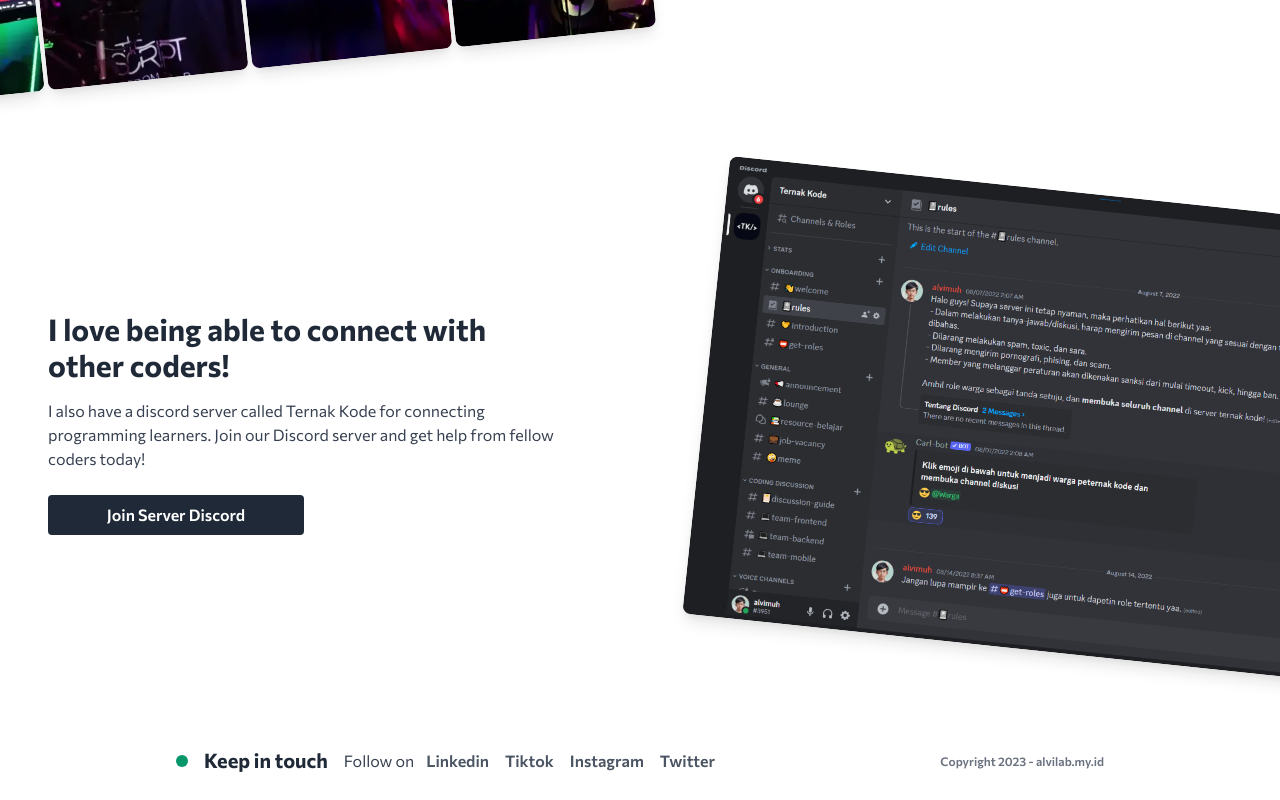
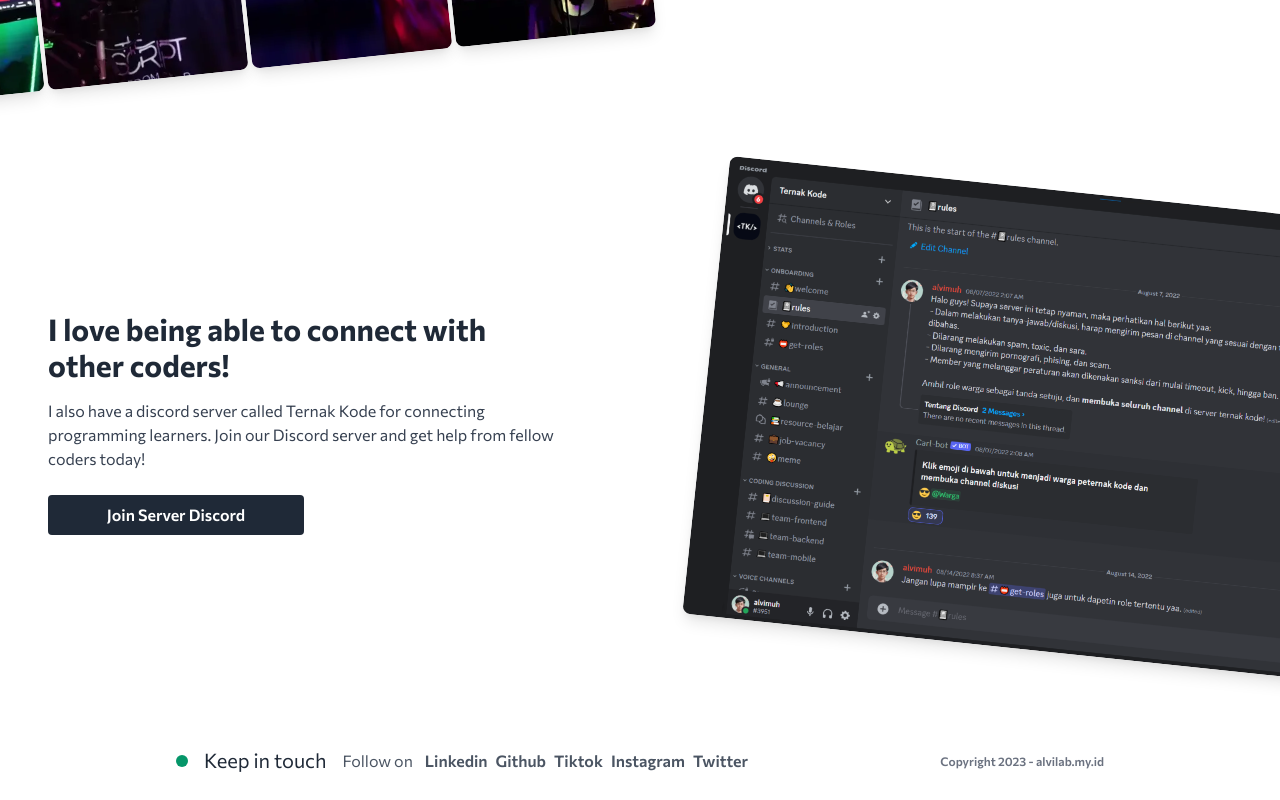
Before and after one commit to alvimuh/alvilab.my.id, a Next.js app: page / in a window 1280 px wide. Shown: the part 1604-2404 px from the top of the page. Built offline with nearby package versions, Linux system fonts and the light colour scheme.

Commit message:
Update footer

```diff
--- a/components/Footer.jsx
+++ b/components/Footer.jsx
@@ -3,37 +3,53 @@ import Button from "./Button";
 const Footer = () => {
   return (
     <footer className="container-default py-6 flex flex-col md:flex-row justify-between gap-4 md:items-center">
-      <div className="flex flex-col md:flex-row gap-1 md:gap-3">
+      <div className="flex flex-col md:flex-row gap-1 md:gap-3 md:items-center">
         <div className="flex items-center gap-4">
           <span class="relative flex h-3 w-3">
             <span class="animate-ping absolute inline-flex h-full w-full rounded-full bg-green-600 opacity-75"></span>
             <span class="relative inline-flex rounded-full h-3 w-3 bg-green-600"></span>
           </span>
-          <h5 className="text-xl mb-[2px]">Keep in touch</h5>
-          <p className="text-gray-700">Follow on</p>
+          <h5 className="text-xl mb-[2px] font-normal">Keep in touch</h5>
+          <p className="text-gray-600">Follow on</p>
         </div>
-        <div className="flex gap-4 flex-wrap">
+        <div className="flex gap-2 flex-wrap">
           <Button
             variant="base"
             className="!p-0 !text-gray-600 hover:!text-gray-900"
+            href="https://www.linkedin.com/in/mohamadalvir"
+            target="_blank"
           >
             Linkedin
           </Button>
           <Button
             variant="base"
             className="!p-0 !text-gray-600 hover:!text-gray-900"
+            href="https://github.com/alvimuh"
+            target="_blank"
+          >
+            Github
+          </Button>
+          <Button
+            variant="base"
+            className="!p-0 !text-gray-600 hover:!text-gray-900"
+            href="https://www.tiktok.com/@alvi.muh"
+            target="_blank"
           >
             Tiktok
           </Button>
           <Button
             variant="base"
             className="!p-0 !text-gray-600 hover:!text-gray-900"
+            href="https://www.instagram.com/alvi.muh"
+            target="_blank"
           >
             Instagram
           </Button>
           <Button
             variant="base"
             className="!p-0 !text-gray-600 hover:!text-gray-900"
+            href="https://twitter.com/alvimuh19"
+            target="_blank"
           >
             Twitter
           </Button>
```
